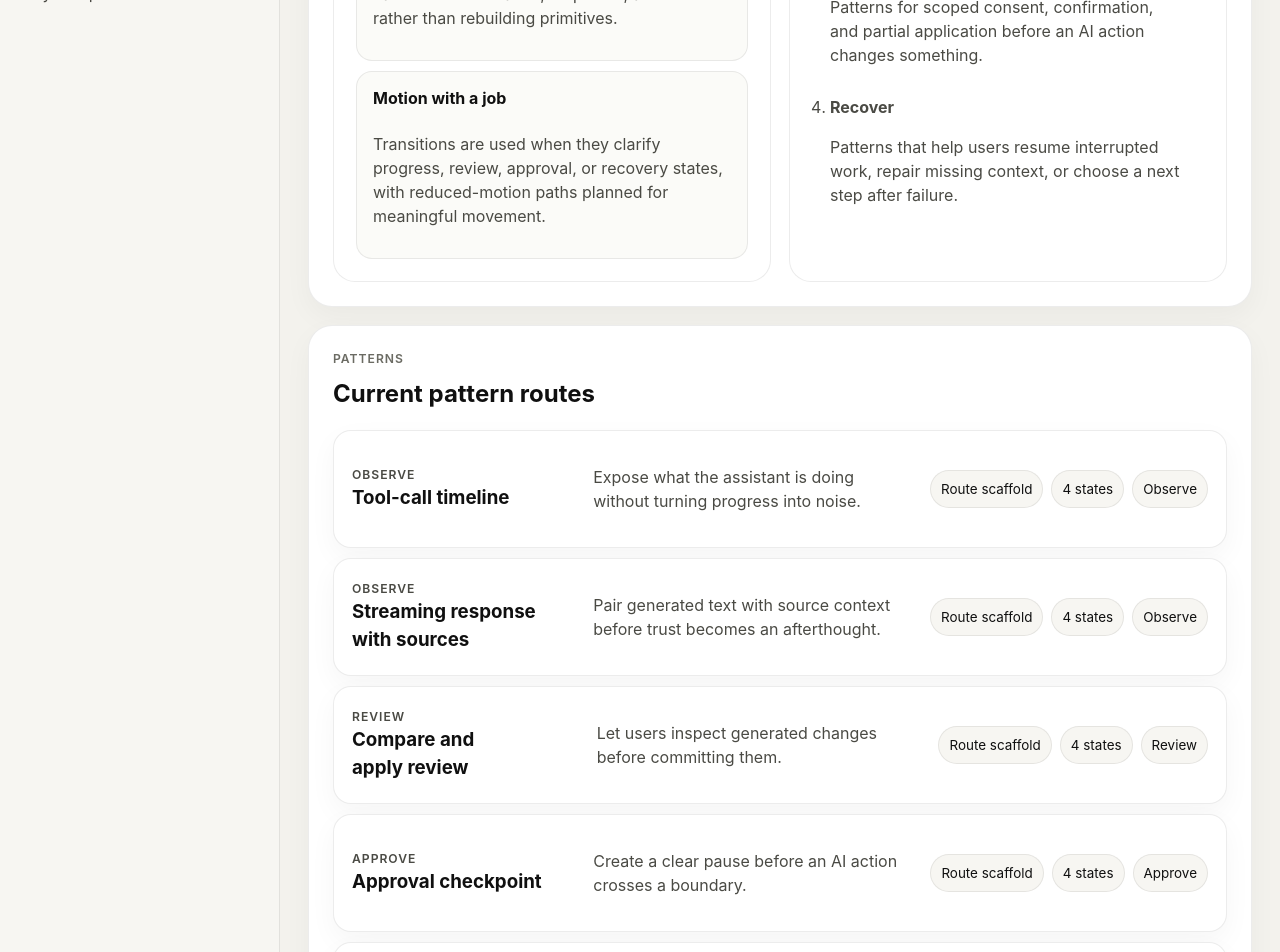
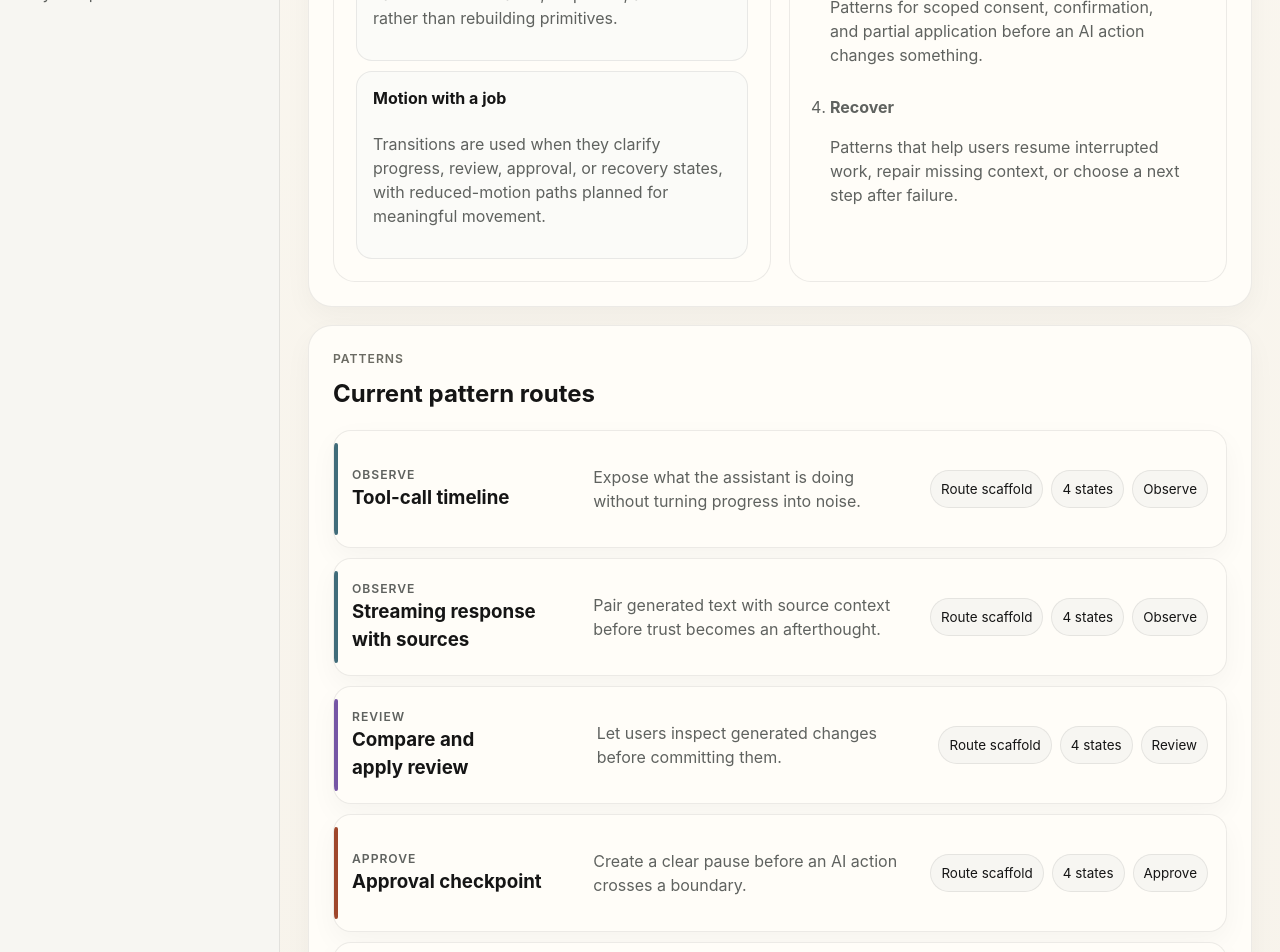
Before and after one commit to nicolas-m-design/shadcn-motion-lab, a React (Vite) app: page /#/ in a window 1280 px wide. Shown: the part 1020-1972 px from the top of the page. Built offline with nearby package versions, Linux system fonts and the light colour scheme.

Commit message:
Polish pattern library previews

```diff
--- a/src/components/ComponentPlaceholderPage.tsx
+++ b/src/components/ComponentPlaceholderPage.tsx
@@ -12,7 +12,6 @@ const stageContent: Record<
     body: string
     recommended: string
     scenario: string
-    frameClassName: string
   }
 > = {
   'tool-call-timeline': {
@@ -21,7 +20,6 @@ const stageContent: Record<
     body: 'The stage will show ordered tool steps, current activity, and completed context checks while keeping the main result area calm.',
     recommended: 'Observe',
     scenario: 'Test queued, running, completed, and attention states.',
-    frameClassName: 'preview-stage__mock preview-stage__mock--drawer',
   },
   'streaming-citations': {
     eyebrow: 'Source preview',
@@ -29,7 +27,6 @@ const stageContent: Record<
     body: 'The stage will pair incremental text reveal with source markers and a compact evidence panel that updates without disrupting reading.',
     recommended: 'Observe',
     scenario: 'Test generating, source found, source reviewed, and complete states.',
-    frameClassName: 'preview-stage__mock preview-stage__mock--menu',
   },
   'compare-apply-review': {
     eyebrow: 'Review preview',
@@ -37,7 +34,6 @@ const stageContent: Record<
     body: 'The stage will compare current and suggested states, highlight changes, and make partial apply paths visible.',
     recommended: 'Review',
     scenario: 'Test original, suggested, selected changes, and applied states.',
-    frameClassName: 'preview-stage__mock preview-stage__mock--toast',
   },
   'approval-checkpoint': {
     eyebrow: 'Approval preview',
@@ -45,7 +41,6 @@ const stageContent: Record<
     body: 'The stage will summarize the proposed action, expose its scope, and separate approve, adjust, and cancel paths.',
     recommended: 'Approve',
     scenario: 'Test ready, adjusting scope, approved, and cancelled states.',
-    frameClassName: 'preview-stage__mock preview-stage__mock--accordion',
   },
   'interrupted-session': {
     eyebrow: 'Resume preview',
@@ -53,7 +48,6 @@ const stageContent: Record<
     body: 'The stage will preserve completed work, call out missing context, and make resume safer than starting over.',
     recommended: 'Recover',
     scenario: 'Test interrupted, context preserved, missing input, and resumed states.',
-    frameClassName: 'preview-stage__mock preview-stage__mock--accordion',
   },
   'error-recovery': {
     eyebrow: 'Recovery preview',
@@ -61,7 +55,6 @@ const stageContent: Record<
     body: 'The stage will explain what failed, preserve progress, and offer recovery actions that are specific enough to choose.',
     recommended: 'Recover',
     scenario: 'Test failed, cause identified, next step selected, and recovered states.',
-    frameClassName: 'preview-stage__mock preview-stage__mock--tabs',
   },
 }
 
@@ -93,7 +86,23 @@ export function ComponentPlaceholderPage({ section }: ComponentPlaceholderPagePr
               <p className="preview-status">
                 This route is a scaffold. The preview below is illustrative only and will become interactive in a later milestone.
               </p>
-              <div className={stage.frameClassName} aria-hidden="true" />
+              <div className="pattern-preview-card" aria-label={`${section.title} planned states`}>
+                <div className="pattern-preview-card__header">
+                  <span>{section.category}</span>
+                  <strong>{section.states.length} states</strong>
+                </div>
+                <ol className="pattern-state-list">
+                  {section.states.map((state, index) => (
+                    <li
+                      className={index === 0 ? 'pattern-state-list__item pattern-state-list__item--active' : 'pattern-state-list__item'}
+                      key={state}
+                    >
+                      <span>{String(index + 1).padStart(2, '0')}</span>
+                      <strong>{state}</strong>
+                    </li>
+                  ))}
+                </ol>
+              </div>
             </div>
           </div>
 
--- a/src/components/OverviewPage.tsx
+++ b/src/components/OverviewPage.tsx
@@ -76,7 +76,13 @@ export function OverviewPage() {
         </div>
         <div className="component-index">
           {patternSections.map(section => (
-            <Link className="index-link" key={section.slug} to={`/patterns/${section.slug}`}>
+            <Link
+              aria-label={`Open ${section.title} pattern`}
+              className="index-link"
+              data-category={section.category.toLowerCase()}
+              key={section.slug}
+              to={`/patterns/${section.slug}`}
+            >
               <div>
                 <p className="eyebrow">{section.category}</p>
                 <h3>{section.title}</h3>
--- a/src/styles/app.css
+++ b/src/styles/app.css
@@ -1,10 +1,18 @@
 :root {
   color-scheme: light;
-  font-family: Inter, ui-sans-serif, system-ui, -apple-system, BlinkMacSystemFont, 'Segoe UI', sans-serif;
+  --color-ink: #151515;
+  --color-muted: #5f625f;
+  --color-accent: #9f472c;
+  --color-page: #f7f3eb;
+  --color-surface: #fffdf8;
+  --color-border: #ded8cd;
+  --shadow-soft: 0 10px 28px rgba(17, 17, 17, 0.04);
+  --shadow-lift: 0 18px 38px rgba(17, 17, 17, 0.08);
+  font-family: Geist, Inter, ui-sans-serif, system-ui, -apple-system, BlinkMacSystemFont, 'Segoe UI', sans-serif;
   line-height: 1.5;
   font-weight: 400;
-  background: #f3f2ed;
-  color: #101010;
+  background: var(--color-page);
+  color: var(--color-ink);
   text-rendering: optimizeLegibility;
   -webkit-font-smoothing: antialiased;
   -moz-osx-font-smoothing: grayscale;
@@ -28,8 +36,14 @@ body {
   margin: 0;
   min-width: 320px;
   min-height: 100vh;
-  background: #f3f2ed;
-  color: #101010;
+  background:
+    radial-gradient(circle at top right, rgba(159, 71, 44, 0.1), transparent 32rem),
+    linear-gradient(180deg, #fbf8f1 0%, var(--color-page) 100%);
+  color: var(--color-ink);
+}
+
+::selection {
+  background: rgba(159, 71, 44, 0.18);
 }
 
 a {
@@ -134,7 +148,7 @@ small {
 .dialog-detail strong,
 .dialog-detail span,
 .compact-list__item p {
-  color: #4a4a44;
+  color: var(--color-muted);
 }
 
 .sidebar__nav {
@@ -166,11 +180,11 @@ small {
   padding: 10px 12px;
   border: 1px solid transparent;
   border-radius: 14px;
-  color: #111111;
+  color: var(--color-ink);
 }
 
 .sidebar-link span {
-  color: #111111;
+  color: var(--color-ink);
   font-weight: 600;
 }
 
@@ -186,8 +200,8 @@ small {
 
 .sidebar-link--active,
 .sidebar-link--active:hover {
-  background: #111111;
-  border-color: #111111;
+  background: var(--color-ink);
+  border-color: var(--color-ink);
   color: #ffffff;
 }
 
@@ -220,8 +234,8 @@ small {
 .index-link,
 .component-page-nav__link {
   border: 1px solid rgba(17, 17, 17, 0.08);
-  background: #ffffff;
-  box-shadow: 0 10px 28px rgba(17, 17, 17, 0.04);
+  background: var(--color-surface);
+  box-shadow: var(--shadow-soft);
 }
 
 .page-hero,
@@ -269,7 +283,7 @@ small {
   font-size: clamp(2.4rem, 6vw, 4.5rem);
   line-height: 0.96;
   letter-spacing: -0.05em;
-  max-width: 12ch;
+  max-width: 13ch;
 }
 
 .hero-actions,
@@ -300,7 +314,9 @@ small {
   gap: 12px;
   padding: 22px;
   border-radius: 22px;
-  background: #111111;
+  background:
+    linear-gradient(135deg, rgba(159, 71, 44, 0.26), transparent 38%),
+    var(--color-ink);
 }
 
 .poster-panel__eyebrow,
@@ -346,7 +362,7 @@ small {
 }
 
 .button--primary {
-  background: #111111;
+  background: var(--color-ink);
   color: #ffffff;
 }
 
@@ -358,7 +374,7 @@ small {
 .button--secondary,
 .variant-chip,
 .meta-chip {
-  border-color: #d8d8d2;
+  border-color: var(--color-border);
   background: #ffffff;
   color: #262621;
 }
@@ -459,18 +475,45 @@ small {
 }
 
 .index-link {
+  position: relative;
   display: grid;
   grid-template-columns: minmax(0, 0.7fr) minmax(0, 1fr) auto;
   align-items: center;
   gap: 18px;
   padding: 18px;
   border-radius: 18px;
+  overflow: hidden;
+}
+
+.index-link::before {
+  content: '';
+  position: absolute;
+  inset: 12px auto 12px 0;
+  width: 4px;
+  border-radius: 999px;
+  background: var(--category-color, var(--color-accent));
+}
+
+.index-link[data-category='observe'] {
+  --category-color: #406c7a;
+}
+
+.index-link[data-category='review'] {
+  --category-color: #7556a5;
+}
+
+.index-link[data-category='approve'] {
+  --category-color: var(--color-accent);
+}
+
+.index-link[data-category='recover'] {
+  --category-color: #6f6b2e;
 }
 
 .index-link:hover,
 .component-page-nav__link:hover {
   border-color: rgba(37, 99, 235, 0.18);
-  box-shadow: 0 12px 24px rgba(17, 17, 17, 0.06);
+  box-shadow: var(--shadow-lift);
   transform: translateY(-1px);
 }
 
@@ -647,6 +690,69 @@ small {
   top: 92px;
   border-radius: 16px;
   background: rgba(17, 17, 17, 0.06);
+}
+
+.pattern-preview-card {
+  display: grid;
+  gap: 14px;
+  min-height: 220px;
+  margin-top: 6px;
+  padding: 16px;
+  border: 1px solid rgba(17, 17, 17, 0.08);
+  border-radius: 18px;
+  background:
+    radial-gradient(circle at top right, rgba(159, 71, 44, 0.08), transparent 14rem),
+    #ffffff;
+  box-shadow: inset 0 1px 0 rgba(255, 255, 255, 0.75);
+}
+
+.pattern-preview-card__header,
+.pattern-state-list__item {
+  display: flex;
+  align-items: center;
+  justify-content: space-between;
+  gap: 12px;
+}
+
+.pattern-preview-card__header {
+  color: var(--color-muted);
+  font-size: 0.78rem;
+  font-weight: 600;
+  letter-spacing: 0.08em;
+  text-transform: uppercase;
+}
+
+.pattern-preview-card__header strong,
+.pattern-state-list__item span {
+  font-variant-numeric: tabular-nums;
+}
+
+.pattern-state-list {
+  display: grid;
+  gap: 8px;
+  margin: 0;
+  padding: 0;
+  list-style: none;
+}
+
+.pattern-state-list__item {
+  min-height: 46px;
+  padding: 0 14px;
+  border: 1px solid rgba(17, 17, 17, 0.08);
+  border-radius: 14px;
+  background: #fbfbf8;
+  color: var(--color-ink);
+}
+
+.pattern-state-list__item--active {
+  border-color: rgba(159, 71, 44, 0.32);
+  background: #fff8ec;
+  box-shadow: 0 10px 22px rgba(159, 71, 44, 0.08);
+}
+
+.pattern-state-list__item span {
+  color: var(--color-muted);
+  font-size: 0.82rem;
 }
 
 .control-panel {
```
Also changed, not shown: notes/milestones.md (+2 -2 lines), notes/session-log.md (+20 -0 lines).
